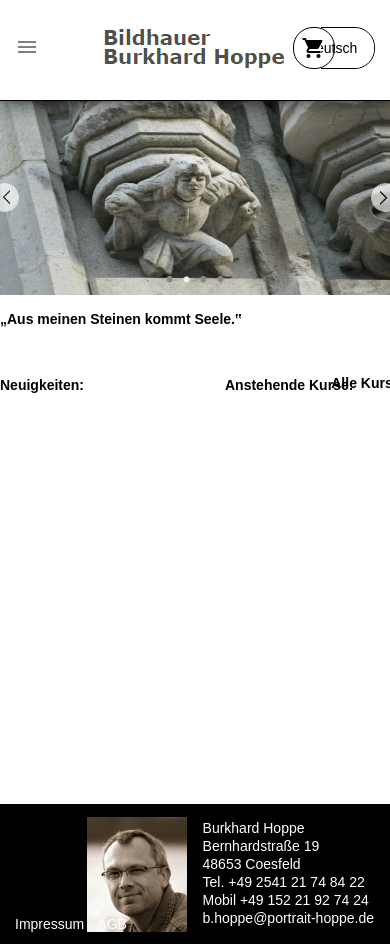
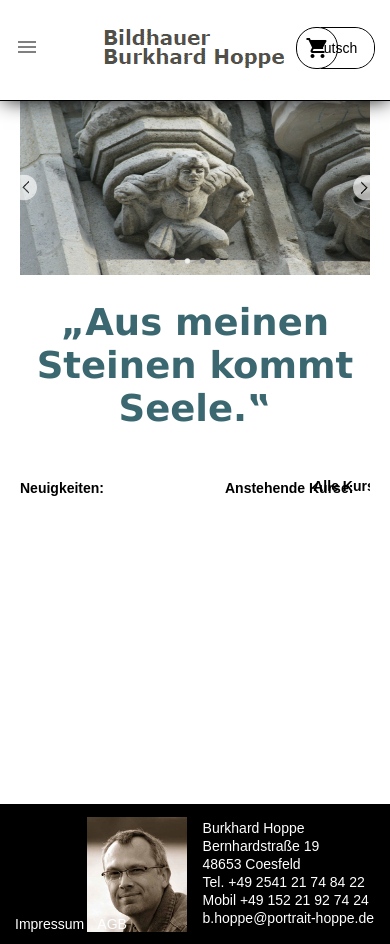
Before and after one commit to Pictorius-Labs/Portrait-Hoppe, a PHP site: page /index.php in a window 390 px wide. Run offline with PHP 8.4, Linux system fonts and the light colour scheme; data that the repository does not hold is empty.

Commit message:
Weitere unerhebliche Änderungen ! Responsive funktioniert noch nicht wie gewünscht !

```diff
--- a/header.php
+++ b/header.php
@@ -15,18 +15,18 @@
     <div id="menu_lang">
       <ul>
         <li>
-          <img src="german_flag.png" />
+          <img src="germany_flag.png" />
           <p>Deutsch</p>
         </li>
         <li>
           <a href="">
-            <img src="german_flag.png" />
+            <img src="germany_flag.png" />
             <p>Deutsch</p>
           </a>
         </li>
         <li>
           <a href="">
-            <img src="english_flag.png" />
+            <img src="united_kingdom_flag.png" />
             <p>English</p>
           </a>
         </li>
@@ -149,7 +149,7 @@
     text-decoration: none;
     color: #000;
     margin-top: -70px;
-    margin-left: 75%;
+    margin-left: 76%;
     position: absolute;
   }
 
--- a/home.php
+++ b/home.php
@@ -205,6 +205,15 @@
 
 <style>
 
+  h1
+  {
+	  color: #3a6770;
+	  font-size: 37px;
+	  text-align: center;
+	  margin-top: 10px;
+	  font-family: Verdana,Arial,Helvetica,sans-serif;
+  }
+
   #news_home_all {
     float: left;
     width: 50%;
--- a/index.php
+++ b/index.php
@@ -84,7 +84,8 @@
   }
 
   #content{
-    margin-left : 0px;
+    margin-left : 20px;
+	margin-right : 20px;
     height: auto;
     padding-bottom: 14em;
     overflow: hidden;
```
Also changed, not shown: agb.php (+9 -0 lines), impressum.php (+9 -2 lines), france_flag.png, german_flag.png (deleted), germany_flag.png (added), netherlands_flag.png, united_kingdom_flag.png (added).
